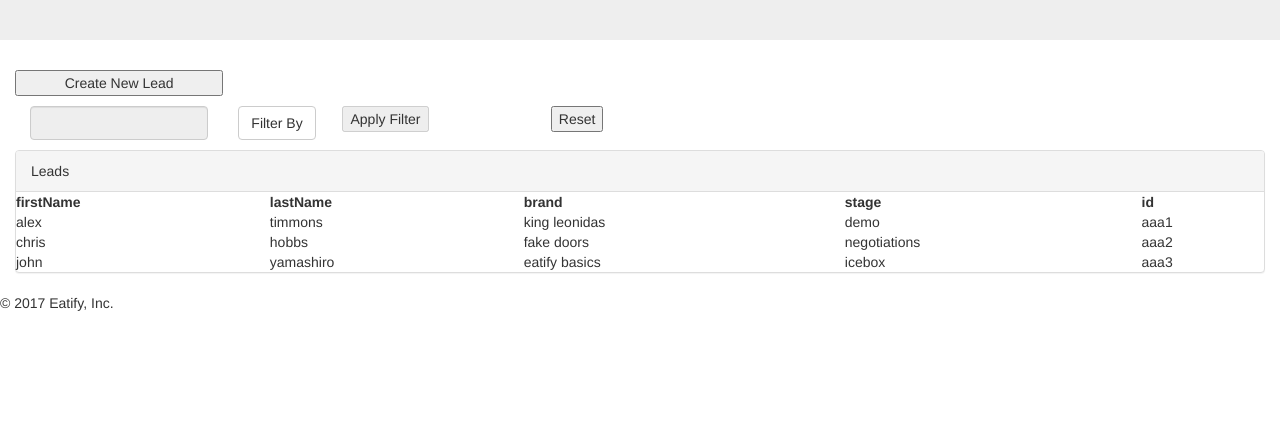
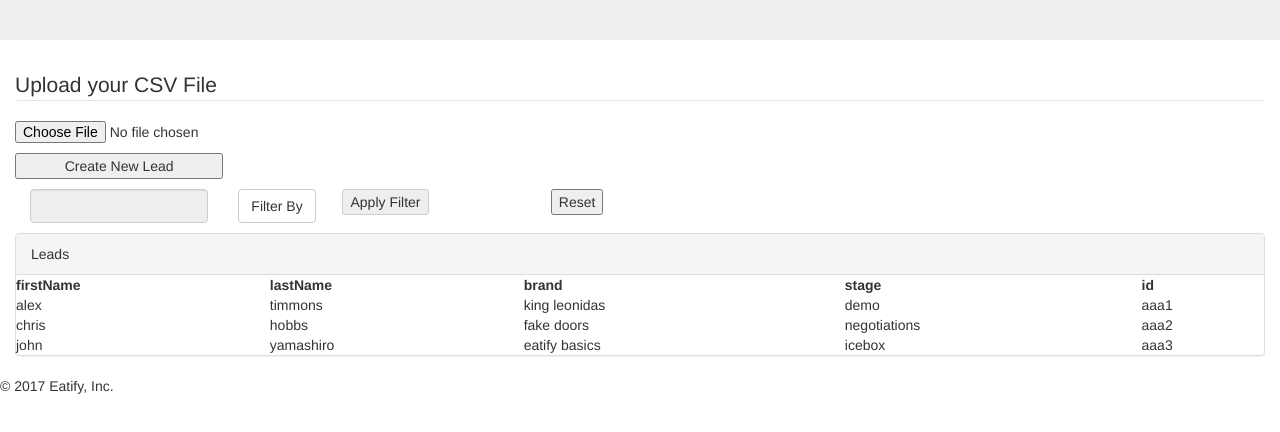
Before and after one commit to jyaaan/ignition-crm, a plain HTML site: page index.html in a window 1280 px wide. Both pictures are taken after a click on the button "Leads". Shown: the part 190-622 px from the top of the page. Drawn offline with nearby package versions, Linux system fonts and the light colour scheme.

Commit message:
added file upload button. #7

```diff
--- a/index.html
+++ b/index.html
@@ -147,6 +147,15 @@
       <!-- Leads Details -->
       <div id="lead-details" class="hidden col-xs-12">
         <div class="row">
+          <div class="fileupload">
+            <fieldset>
+              <legend>Upload your CSV File</legend>
+              <input type="file" name="File Upload" id="txtFileUpload" accept=".csv" />
+            </fieldset>
+          </div>
+        </div>
+        <div class="row ten-px-vspace"></div>
+        <div class="row">
           <button class="button col-xs-2" id="lead-create-button">Create New Lead</button>
         </div>
         <div class="row ten-px-vspace"></div>
```
